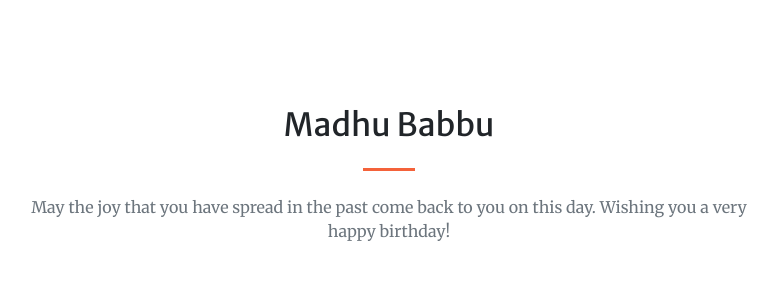
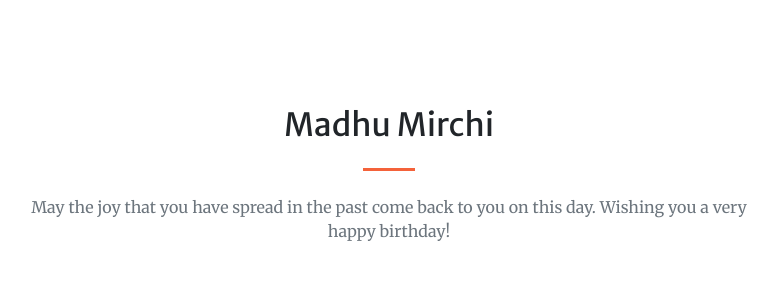
Before and after one commit to lakshmikanthboda/Birthday-Django, a Django app: page / in a window 1280 px wide. Shown: the part 4071-4371 px from the top of the page, without its empty margins (251-1029 px from the left). Run offline with Django 3.2, Linux system fonts and the light colour scheme; some libraries are stand-ins or nearby versions.

Commit message:
Update index.html

```diff
--- a/templates/index.html
+++ b/templates/index.html
@@ -208,7 +208,7 @@ Zulu: “Usuku olumnandi lokuzalwa
             <div class="container">
                 <div class="row justify-content-center">
                     <div class="col-lg-8 text-center">
-                        <h2 class="mt-0">Madhu Babbu</h2>
+                        <h2 class="mt-0">Madhu Mirchi</h2>
                         <hr class="divider my-4" />
                         <p class="text-muted mb-5">May the joy that you have spread in the past come back to you on this day. Wishing you a very happy birthday!</p>
                     </div>
```
